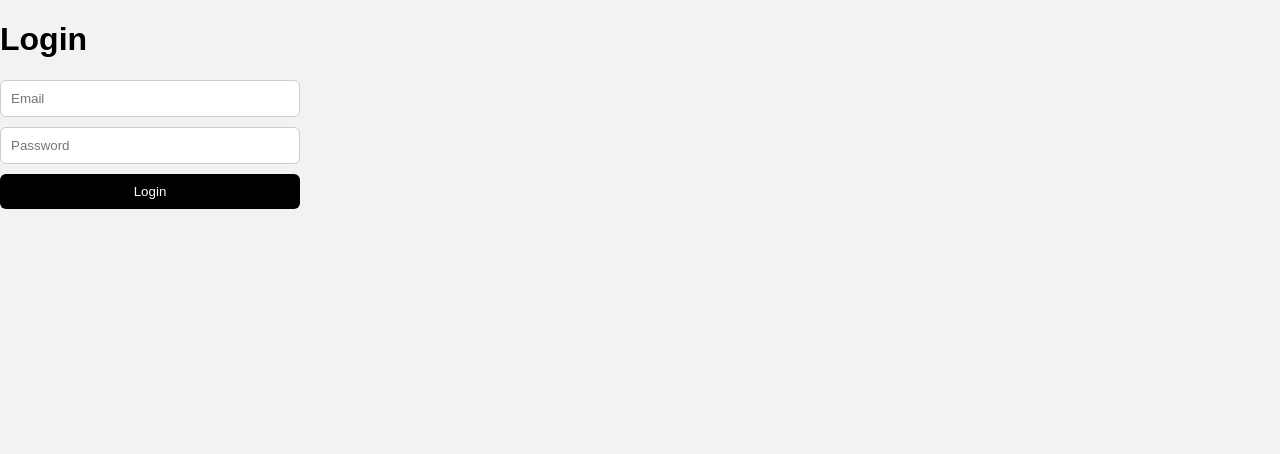
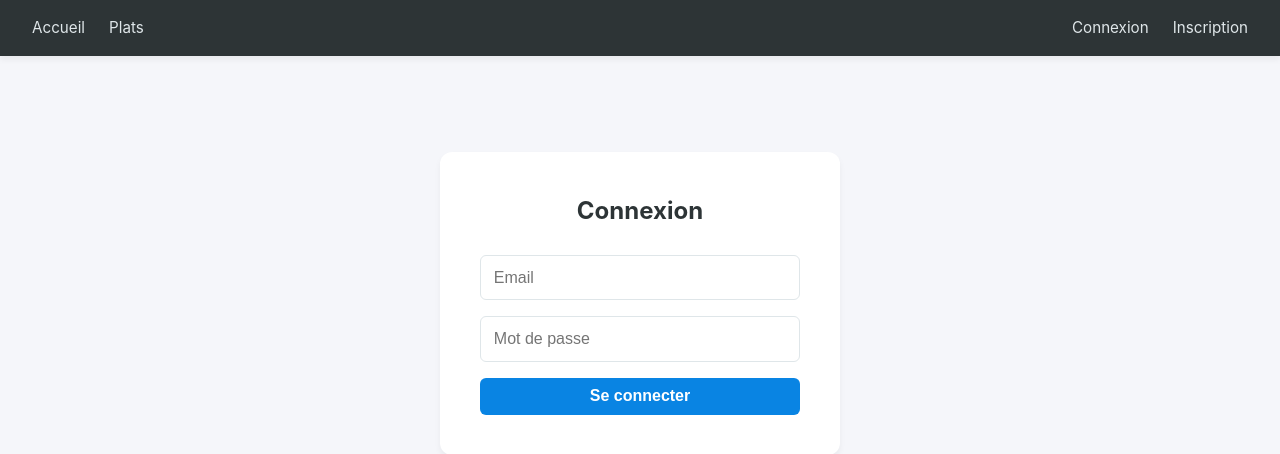
Before and after one commit to HIBA53757/ecommandation-Plats-front, a React (Vite) app: page /login in a window 1280 px wide. Shown: the top 454 px of the page. Built offline with nearby package versions, Linux system fonts and the light colour scheme.

Commit message:
finalisation du connection api

```diff
--- a/src/App.css
+++ b/src/App.css
@@ -1,104 +1,164 @@
-body {
-  margin: 0;
-  font-family: Arial, sans-serif;
-  background: #f2f2f2;
+/* Variables & Reset */
+:root {
+  --primary: #2d3436;
+  --accent: #0984e3;
+  --bg: #f5f6fa;
+  --white: #ffffff;
+  --text: #2d3436;
+  --error: #d63031;
+  --success: #00b894;
+  --border: #dfe6e9;
+  --shadow: 0 4px 6px rgba(0, 0, 0, 0.05);
 }
 
+* {
+  box-sizing: border-box;
+  margin: 0;
+  padding: 0;
+}
+
+body {
+  font-family: 'Inter', -apple-system, sans-serif;
+  background-color: var(--bg);
+  color: var(--text);
+  line-height: 1.6;
+}
+
+/* Layout */
 .container {
-  padding: 20px;
+  max-width: 1100px;
+  margin: 0 auto;
+  padding: 2rem;
 }
+
+h1 { margin-bottom: 1.5rem; font-weight: 700; }
 
 /* Navbar */
 .navbar {
-  background: black;
-  color: white;
-  padding: 15px;
+  background: var(--primary);
+  padding: 1rem 2rem;
   display: flex;
   justify-content: space-between;
   align-items: center;
+  position: sticky;
+  top: 0;
+  z-index: 1000;
+  box-shadow: var(--shadow);
 }
 
-.nav-links {
+.nav-links, .auth-links {
   display: flex;
-  gap: 15px;
+  gap: 1.5rem;
+  align-items: center;
 }
 
-.nav-item {
-  color: white;
+.navbar a {
+  color: #dfe6e9;
   text-decoration: none;
+  font-size: 0.95rem;
+  transition: color 0.2s;
 }
 
-.nav-item.active {
-  text-decoration: underline;
-  font-weight: bold;
+.navbar a:hover { color: var(--white); }
+
+/* Buttons */
+button {
+  padding: 0.6rem 1.2rem;
+  border-radius: 6px;
+  border: none;
+  cursor: pointer;
+  font-weight: 600;
+  transition: opacity 0.2s;
 }
 
-/* Plates */
-.plate-list {
-  display: flex;
-  flex-wrap: wrap;
-  gap: 15px;
-  margin-top: 20px;
+button:disabled { opacity: 0.5; cursor: not-allowed; }
+
+.logout-btn { background: var(--error); color: white; }
+
+/* Forms (Login/Register) */
+.auth-form {
+  max-width: 400px;
+  margin: 4rem auto;
+  background: var(--white);
+  padding: 2.5rem;
+  border-radius: 12px;
+  box-shadow: var(--shadow);
 }
 
-.plate-card {
-  background: white;
-  border: 1px solid #ddd;
-  padding: 15px;
-  width: 200px;
-  border-radius: 10px;
+.auth-form h1 { text-align: center; font-size: 1.5rem; }
+
+input {
+  width: 100%;
+  padding: 0.8rem;
+  margin-bottom: 1rem;
+  border: 1px solid var(--border);
+  border-radius: 6px;
+  font-size: 1rem;
 }
 
-.available {
-  color: green;
-  font-weight: bold;
+input:focus {
+  outline: 2px solid var(--accent);
+  border-color: transparent;
 }
 
-.not-available {
-  color: gray;
-  font-weight: bold;
+.auth-form button {
+  width: 100%;
+  background: var(--accent);
+  color: white;
+  font-size: 1rem;
 }
 
-.details-btn {
-  display: inline-block;
-  margin-top: 10px;
-  padding: 8px;
-  background: black;
-  color: white;
-  text-decoration: none;
-  border-radius: 6px;
+/* Plates Grid */
+.grid {
+  display: grid;
+  grid-template-columns: repeat(auto-fill, minmax(280px, 1fr));
+  gap: 1.5rem;
+  margin-top: 2rem;
 }
 
-/* Forms */
-.form {
+.card {
+  background: var(--white);
+  padding: 1.5rem;
+  border-radius: 10px;
+  box-shadow: var(--shadow);
+  border: 1px solid var(--border);
   display: flex;
   flex-direction: column;
-  gap: 10px;
-  width: 300px;
+  gap: 0.5rem;
 }
 
-.form input {
-  padding: 10px;
-  border-radius: 6px;
-  border: 1px solid #ccc;
+.card h3 { font-size: 1.2rem; }
+
+.price { font-size: 1.1rem; font-weight: 700; color: var(--accent); }
+
+/* Badges */
+.badge {
+  display: inline-block;
+  padding: 0.25rem 0.6rem;
+  font-size: 0.75rem;
+  font-weight: 700;
+  text-transform: uppercase;
+  border-radius: 4px;
+  width: fit-content;
 }
 
-.form button {
-  padding: 10px;
-  border: none;
-  background: black;
-  color: white;
+.badge.available { background: #e3fcef; color: #00875a; }
+.badge.unavailable { background: #ffebe6; color: #bf2600; }
+
+/* Feedback */
+.error {
+  color: var(--error);
+  background: #fff5f5;
+  padding: 0.8rem;
   border-radius: 6px;
-  cursor: pointer;
-}
-.error {
-  color: red;
-  font-weight: bold;
+  margin-bottom: 1rem;
+  font-size: 0.9rem;
+  border: 1px solid #fab1a0;
 }
 
-.logout-btn {
-  padding: 6px 10px;
-  border: none;
-  cursor: pointer;
-  border-radius: 6px;
+.loader {
+  text-align: center;
+  padding: 4rem;
+  font-weight: 600;
+  color: var(--accent);
 }
--- a/src/App.jsx
+++ b/src/App.jsx
@@ -1,35 +1,41 @@
 import { Routes, Route } from "react-router-dom";
-
-import Layout from "./components/Layout";
+import { AuthProvider } from "./context/AuthContext";
+import Navbar from "./components/Navbar";
 import ProtectedRoute from "./components/ProtectedRoute";
-
 import Home from "./pages/Home";
 import Plates from "./pages/Plates";
-import PlateDetail from "./pages/PlateDetail";
-import Profile from "./pages/Profile";
 import Login from "./pages/Login";
 import Register from "./pages/Register";
+import Profile from "./pages/Profile";
+import "./App.css";
 
 export default function App() {
   return (
+    <AuthProvider>
+      <Navbar />
+      <main className="container">
         <Routes>
-      <Route path="/" element={<Layout />}>
-        <Route index element={<Home />} />
-        <Route path="plates" element={<Plates />} />
-        <Route path="plates/:id" element={<PlateDetail />} />
-
+          <Route path="/" element={<Home />} />
+          <Route path="/login" element={<Login />} />
+          <Route path="/register" element={<Register />} />
           <Route
-          path="profile"
+            path="/plates"
+            element={
+              <ProtectedRoute>
+                <Plates />
+              </ProtectedRoute>
+            }
+          />
+          <Route
+            path="/profile"
             element={
               <ProtectedRoute>
                 <Profile />
               </ProtectedRoute>
             }
           />
-      </Route>
-
-      <Route path="/login" element={<Login />} />
-      <Route path="/register" element={<Register />} />
         </Routes>
+      </main>
+    </AuthProvider>
   );
 }
--- a/src/api/axios.js
+++ b/src/api/axios.js
@@ -6,11 +6,9 @@ const api = axios.create({
 
 api.interceptors.request.use((config) => {
   const token = localStorage.getItem("token");
-
   if (token) {
     config.headers.Authorization = `Bearer ${token}`;
   }
-
   return config;
 });
 
--- a/src/components/Navbar.jsx
+++ b/src/components/Navbar.jsx
@@ -1,51 +1,31 @@
-import { NavLink, useNavigate } from "react-router-dom";
+import { Link, useNavigate } from "react-router-dom";
 import { useAuth } from "../context/AuthContext";
 
 export default function Navbar() {
   const { user, token, logout } = useAuth();
   const navigate = useNavigate();
 
-  async function handleLogout() {
+  const handleLogout = async () => {
     await logout();
     navigate("/login");
-  }
+  };
 
   return (
     <nav className="navbar">
-      <h2>FoodApp</h2>
-
       <div className="nav-links">
-        <NavLink to="/" className="nav-item">
-          Home
-        </NavLink>
-
-        <NavLink to="/plates" className="nav-item">
-          Plates
-        </NavLink>
-
-        <NavLink to="/profile" className="nav-item">
-          Profile
-        </NavLink>
-
-        {!token ? (
+        <Link to="/">Accueil</Link>
+        <Link to="/plates">Plats</Link>
+      </div>
+      <div className="auth-links">
+        {token ? (
           <>
-            <NavLink to="/login" className="nav-item">
-              Login
-            </NavLink>
-
-            <NavLink to="/register" className="nav-item">
-              Register
-            </NavLink>
+            <Link to="/profile">Profil ({user?.name})</Link>
+            <button onClick={handleLogout} className="logout-btn">Déconnexion</button>
           </>
         ) : (
           <>
-            <span className="user-name">
-              {user ? user.name : "User"}
-            </span>
-
-            <button className="logout-btn" onClick={handleLogout}>
-              Logout
-            </button>
+            <Link to="/login">Connexion</Link>
+            <Link to="/register">Inscription</Link>
           </>
         )}
       </div>
--- a/src/pages/Login.jsx
+++ b/src/pages/Login.jsx
@@ -5,54 +5,28 @@ import { useAuth } from "../context/AuthContext";
 export default function Login() {
   const [email, setEmail] = useState("");
   const [password, setPassword] = useState("");
-
   const [error, setError] = useState("");
-  const [loading, setLoading] = useState(false);
-
   const { login } = useAuth();
   const navigate = useNavigate();
 
   async function handleSubmit(e) {
     e.preventDefault();
-
     try {
-      setLoading(true);
-      setError("");
-
       await login(email, password);
-
       navigate("/plates");
     } catch (err) {
       setError("Email ou mot de passe incorrect");
-    } finally {
-      setLoading(false);
     }
   }
 
   return (
-    <div>
-      <h1>Login</h1>
-
+    <div className="auth-form">
+      <h1>Connexion</h1>
       {error && <p className="error">{error}</p>}
-
-      <form className="form" onSubmit={handleSubmit}>
-        <input
-          type="email"
-          placeholder="Email"
-          value={email}
-          onChange={(e) => setEmail(e.target.value)}
-        />
-
-        <input
-          type="password"
-          placeholder="Password"
-          value={password}
-          onChange={(e) => setPassword(e.target.value)}
-        />
-
-        <button disabled={loading}>
-          {loading ? "Loading..." : "Login"}
-        </button>
+      <form onSubmit={handleSubmit}>
+        <input type="email" placeholder="Email" value={email} onChange={e => setEmail(e.target.value)} required />
+        <input type="password" placeholder="Mot de passe" value={password} onChange={e => setPassword(e.target.value)} required />
+        <button type="submit">Se connecter</button>
       </form>
     </div>
   );
--- a/src/pages/Plates.jsx
+++ b/src/pages/Plates.jsx
@@ -1,66 +1,61 @@
 import { useEffect, useState } from "react";
 import api from "../api/axios";
 import PlateCard from "../components/PlateCard";
+import { useAuth } from "../context/AuthContext";
 
 export default function Plates() {
+  const { token, loadingAuth } = useAuth();
   const [plates, setPlates] = useState([]);
   const [search, setSearch] = useState("");
-
   const [loading, setLoading] = useState(true);
   const [error, setError] = useState("");
 
   useEffect(() => {
+    if (loadingAuth || !token) return;
+
     async function fetchPlates() {
       try {
         setLoading(true);
-        setError("");
-
+        // Corrected route to /plats
         const res = await api.get("/plats");
 
-        console.log("API RESPONSE:", res.data);
+        console.log("Plates Raw Data:", res.data);
 
-        setPlates(res.data.data || res.data);
+        // Check for common Laravel patterns: res.data.data or res.data
+        const actualData = res.data?.data || res.data;
+
+        setPlates(Array.isArray(actualData) ? actualData : []);
       } catch (err) {
-        console.log("API ERROR:", err);
+        console.error(err);
         setError("Impossible de charger les plats");
       } finally {
         setLoading(false);
       }
     }
+    fetchPlates();
+  }, [token, loadingAuth]);
 
-    fetchPlates();
-  }, []);
-
-  const filtered = plates.filter((p) =>
-    ((p.name || p.nom || "")).toLowerCase().includes(search.toLowerCase())
+  const filtered = plates.filter(p =>
+    (p.name || p.nom || "").toLowerCase().includes(search.toLowerCase())
   );
 
-  if (loading) return <h2>Loading...</h2>;
-  if (error) return <h2>{error}</h2>;
+  if (loadingAuth || loading) return <div className="loader">Chargement...</div>;
 
   return (
-    <div>
-      <h1>Plats</h1>
-
+    <div className="container">
+      <h1>Nos Plats</h1>
       <input
         type="text"
-        placeholder="Rechercher..."
+        placeholder="Rechercher un plat..."
         value={search}
         onChange={(e) => setSearch(e.target.value)}
       />
-
-      {filtered.length === 0 && <p>Aucun plat trouvé</p>}
-
-      <div className="plate-list">
-        {filtered.map((p) => (
-          <PlateCard
-            key={p.id}
-            id={p.id}
-            name={p.name || p.nom}
-            price={p.price || p.prix}
-            is_available={p.is_available}
-          />
+      {error && <p className="error">{error}</p>}
+      <div className="grid">
+        {filtered.map(p => (
+          <PlateCard key={p.id} plate={p} />
         ))}
+        {filtered.length === 0 && !loading && <p>Aucun plat trouvé dans la base de données.</p>}
       </div>
     </div>
   );
--- a/src/pages/Profile.jsx
+++ b/src/pages/Profile.jsx
@@ -1,20 +1,25 @@
 import { useAuth } from "../context/AuthContext";
 
 export default function Profile() {
-  const { user } = useAuth();
+  const { user, loadingAuth } = useAuth();
+
+  if (loadingAuth) return <div className="loader">Chargement...</div>;
+
+  const displayUser = user?.user || user;
 
   return (
-    <div>
-      <h1>Profile</h1>
-
-      {user ? (
-        <>
-          <p>Name: {user.name}</p>
-          <p>Email: {user.email}</p>
-        </>
-      ) : (
-        <p>No user data</p>
-      )}
+    <div className="container">
+      <h1>Mon Profil</h1>
+      <div className="card">
+        {displayUser ? (
+          <>
+            <p><strong>Nom:</strong> {displayUser.name || "Non défini"}</p>
+            <p><strong>Email:</strong> {displayUser.email || "Non défini"}</p>
+          </>
+        ) : (
+          <p>Aucune information utilisateur disponible.</p>
+        )}
+      </div>
     </div>
   );
 }
--- a/src/pages/Register.jsx
+++ b/src/pages/Register.jsx
@@ -1,73 +1,64 @@
 import { useState } from "react";
 import { useNavigate } from "react-router-dom";
+import api from "../api/axios";
 import { useAuth } from "../context/AuthContext";
 
 export default function Register() {
-  const [name, setName] = useState("");
-  const [email, setEmail] = useState("");
-  const [password, setPassword] = useState("");
-
+  const [formData, setFormData] = useState({
+    name: "",
+    email: "",
+    password: "",
+    password_confirmation: ""
+  });
   const [error, setError] = useState("");
-  const [loading, setLoading] = useState(false);
-
-  const { register } = useAuth();
+  const { login } = useAuth();
   const navigate = useNavigate();
 
   async function handleSubmit(e) {
     e.preventDefault();
-
     try {
-      setLoading(true);
-      setError("");
-
-      await register(name, email, password);
-
+      await api.post("/register", formData);
+      await login(formData.email, formData.password);
       navigate("/plates");
     } catch (err) {
-  console.log("ERROR:", err);
-
-  const message =
-    err.response?.data?.message ||
-    Object.values(err.response?.data?.errors || {})?.[0]?.[0] ||
-    "Erreur lors de l'inscription";
-
-  setError(message);
-}finally {
-      setLoading(false);
+      setError("Erreur lors de l'inscription. Vérifiez vos informations.");
     }
   }
 
   return (
-    <div>
-      <h1>Register</h1>
-
+    <div className="auth-form">
+      <h1>Inscription</h1>
       {error && <p className="error">{error}</p>}
-
-      <form className="form" onSubmit={handleSubmit}>
+      <form onSubmit={handleSubmit}>
         <input
           type="text"
-          placeholder="Name"
-          value={name}
-          onChange={(e) => setName(e.target.value)}
+          placeholder="Nom"
+          value={formData.name}
+          onChange={e => setFormData({...formData, name: e.target.value})}
+          required
         />
-
         <input
           type="email"
           placeholder="Email"
-          value={email}
-          onChange={(e) => setEmail(e.target.value)}
+          value={formData.email}
+          onChange={e => setFormData({...formData, email: e.target.value})}
+          required
         />
-
         <input
           type="password"
-          placeholder="Password"
-          value={password}
-          onChange={(e) => setPassword(e.target.value)}
+          placeholder="Mot de passe"
+          value={formData.password}
+          onChange={e => setFormData({...formData, password: e.target.value})}
+          required
         />
-
-        <button disabled={loading}>
-          {loading ? "Loading..." : "Register"}
-        </button>
+        <input
+          type="password"
+          placeholder="Confirmer le mot de passe"
+          value={formData.password_confirmation}
+          onChange={e => setFormData({...formData, password_confirmation: e.target.value})}
+          required
+        />
+        <button type="submit">S'inscrire</button>
       </form>
     </div>
   );
```
Also changed, not shown: src/components/PlateCard.jsx (+8 -14 lines), src/components/ProtectedRoute.jsx (+2 -5 lines), src/context/AuthContext.jsx (+16 -28 lines), src/main.jsx (+9 -17 lines). Lines whose indentation alone changed are shown as unchanged.
